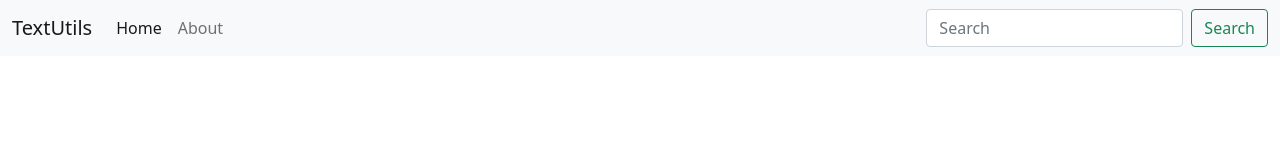
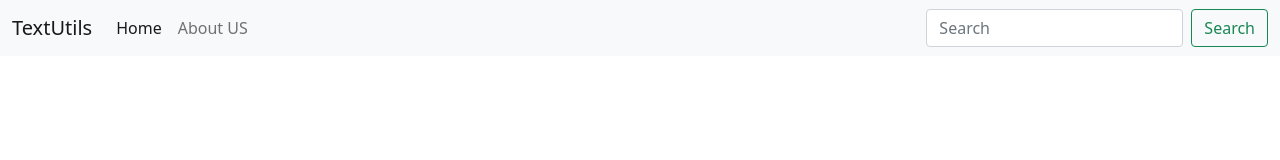
Before and after one commit to gulhaneaj007/Textutils, a React (Create React App) app: page / in a window 1280 px wide. Shown: the top 160 px of the page. Built offline with nearby package versions, Linux system fonts and the light colour scheme.

Commit message:
this is 2nd commit

```diff
--- a/src/App.js
+++ b/src/App.js
@@ -1,30 +1,11 @@
 import './App.css';
+import Navbar from './components/Navbar';
 function App() {
   return (
-    <>
-    <nav className="navbar navbar-expand-lg navbar-light bg-light">
-  <div className="container-fluid">
-    <a className="navbar-brand" href="/">TextUtils</a>
-    <button className="navbar-toggler" type="button" data-bs-toggle="collapse" data-bs-target="#navbarSupportedContent" aria-controls="navbarSupportedContent" aria-expanded="false" aria-label="Toggle navigation">
-      <span className="navbar-toggler-icon"></span>
-    </button>
-    <div className="collapse navbar-collapse" id="navbarSupportedContent">
-      <ul className="navbar-nav me-auto mb-2 mb-lg-0">
-        <li className="nav-item">
-          <a className="nav-link active" aria-current="page" href="/">Home</a>
-        </li>
-        <li className="nav-item">
-          <a className="nav-link" href="/">About</a>
-        </li>
+<>
+    <Navbar title="TextUtils" AboutText="About US"/>
+    {/* <Navbar /> */}
 
-      </ul>
-      <form className="d-flex">
-        <input className="form-control me-2" type="search" placeholder="Search" aria-label="Search" />
-        <button className="btn btn-outline-success" type="submit">Search</button>
-      </form>
-    </div>
-  </div>
-</nav>
 </>
 
 
--- /dev/null
+++ b/src/components/Navbar.js
@@ -0,0 +1,42 @@
+import React from 'react'
+import PropTypes from 'prop-types'
+
+export default function Navbar(props) {
+  return (
+    <>
+        <nav className="navbar navbar-expand-lg navbar-light bg-light">
+        <div className="container-fluid">
+            <a className="navbar-brand" href="/">{props.title}</a>
+            <button className="navbar-toggler" type="button" data-bs-toggle="collapse" data-bs-target="#navbarSupportedContent" aria-controls="navbarSupportedContent" aria-expanded="false" aria-label="Toggle navigation">
+            <span className="navbar-toggler-icon"></span>
+            </button>
+            <div className="collapse navbar-collapse" id="navbarSupportedContent">
+            <ul className="navbar-nav me-auto mb-2 mb-lg-0">
+                <li className="nav-item">
+                <a className="nav-link active" aria-current="page" href="/">Home</a>
+                </li>
+                <li className="nav-item">
+                <a className="nav-link" href="/">{props.AboutText}</a>
+                </li>
+
+            </ul>
+            <form className="d-flex">
+                <input className="form-control me-2" type="search" placeholder="Search" aria-label="Search" />
+                <button className="btn btn-outline-success" type="submit">Search</button>
+            </form>
+            </div>
+        </div>
+        </nav>
+    </>
+  )
+}
+
+Navbar.propTypes={
+                title:PropTypes.string.isRequired,
+                AboutText:PropTypes.string.isRequired
+            }
+
+Navbar.defaultProps={
+    title:"Set default title",
+    AboutText:"Set default AboutText"
+}
```
